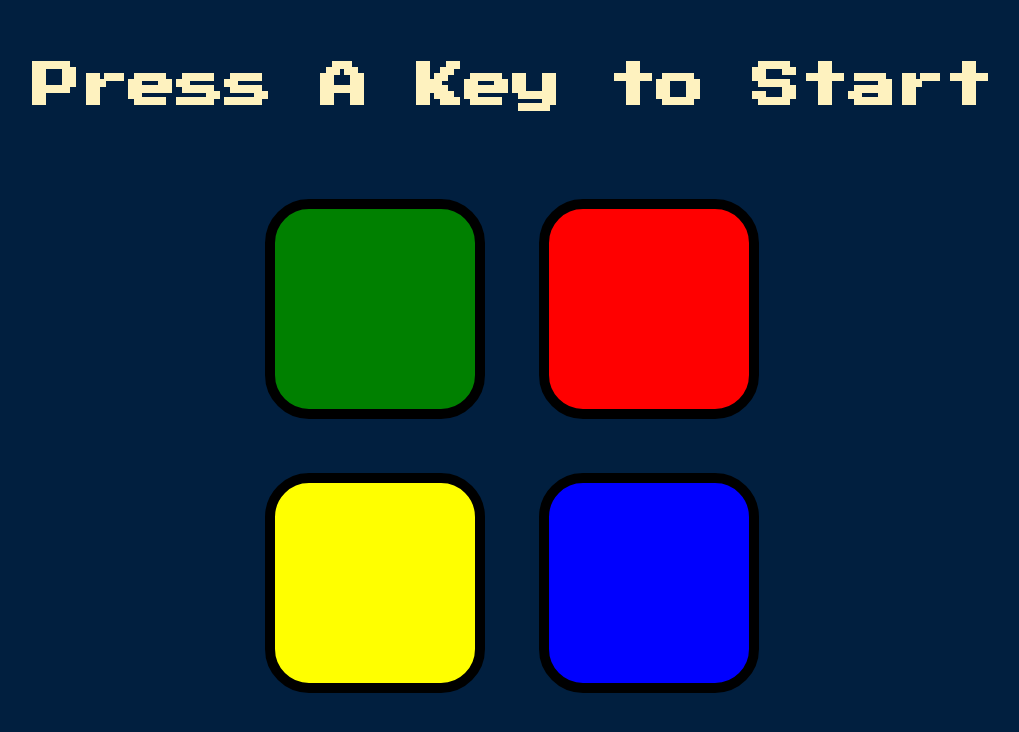
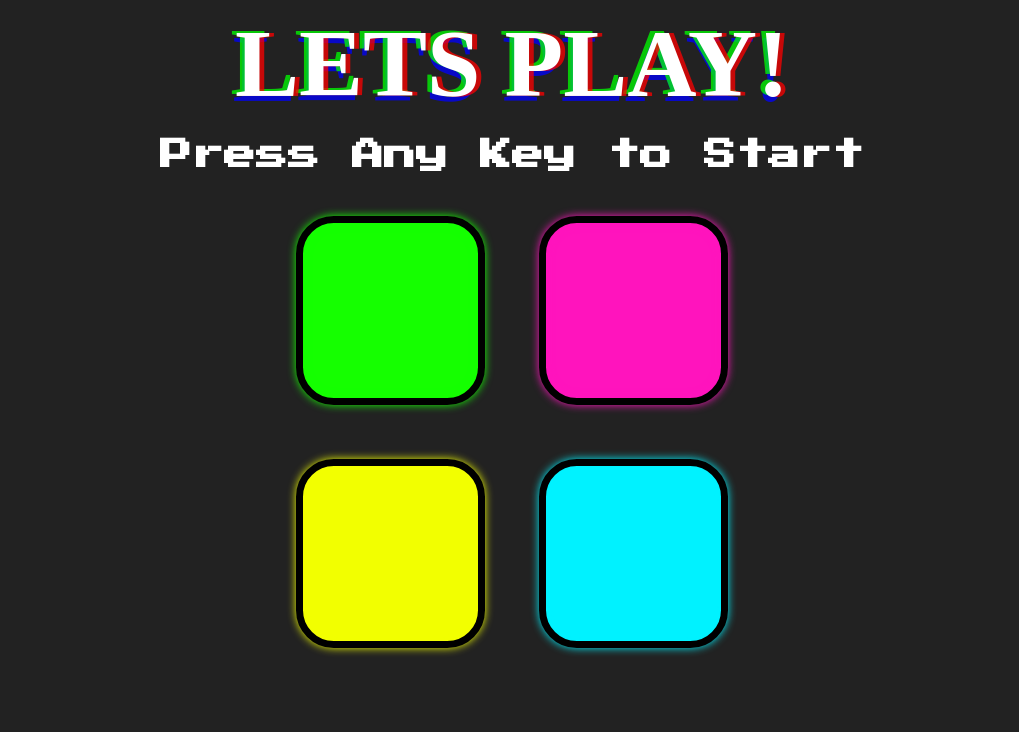
Before and after one commit to EmilyHolland25/SimonSaysJs, a plain HTML site: page index.html in a window 1280 px wide. Shown: the whole page, without its empty margins (128-1147 px from the left). Drawn offline with nearby package versions, Linux system fonts and the light colour scheme.

Commit message:
restyled website

```diff
--- a/index.html
+++ b/index.html
@@ -3,7 +3,7 @@
 
 <head>
   <meta charset="utf-8">
-  <title>Simon</title>
+  <title>Simon Says</title>
   <link rel="stylesheet" href="styles.css">
   <link href="https://fonts.googleapis.com/css?family=Press+Start+2P" rel="stylesheet">
   <script src="https://ajax.googleapis.com/ajax/libs/jquery/3.5.1/jquery.min.js"></script>
@@ -11,7 +11,8 @@
 </head>
 
 <body>
-  <h1 id="level-title">Press A Key to Start</h1>
+  <h1 class="glitch"><span aria-hidden="true">Lets Play!</span>Lets Play!<span aria-hidden="true">Lets Play!</span></h1>
+  <h1 id="level-title">Press Any Key to Start</h1>
   <div class="container">
     <div lass="row">
 
--- a/styles.css
+++ b/styles.css
@@ -1,13 +1,91 @@
 body {
   text-align: center;
-  background-color: #011F3F;
+  background-color: #222;
 }
+
+/* glitch title */
+
+.glitch {
+  color: white;
+  font-size: 6rem;
+  font-weight: 700;
+  text-transform: uppercase;
+  position: relative;
+  margin: 0;
+
+  text-shadow: 0.05em 0 0 rgba(255,0,0,0.75),
+  -0.025em -0.05em 0 rgba(0,255,0, 0.75),
+  0.025em 0.05em 0 rgba(0,0,255,0.75);
+
+  animation: glitch 500ms infinite;
+}
+
+.glitch span {
+  position: absolute;
+  top: 0;
+  left: -50%;
+
+}
+
+.glitch span:first-child {
+  animation: glitch 650ms infinite;
+  clip-path: polygon(0 0, 100% 0, 100% 30%, 0 45%);
+  transform: translate(-0.025em, -0.0125em);
+  opacity: 0.8;
+}
+
+.glitch span:last-child {
+  animation: glitch 375ms infinite;
+  clip-path: polygon(0 60%, 100% 60%, 100% 100%, 0 100%);
+  transform: translate(0.0125em, 0.025em);
+  opacity: 0.8;
+}
+
+@keyframes glitch {
+  0% {
+    text-shadow: 0.05em 0 0 rgba(255,0,0,0.75),
+    -0.05em -0.025em 0 rgba(0,255,0, 0.75),
+    -0.025em 0.05em 0 rgba(0,0,255,0.75);
+  }
+  14% {
+    text-shadow: 0.05em 0 0 rgba(255,0,0,0.75),
+    -0.05em -0.025em 0 rgba(0,255,0, 0.75),
+    -0.025em 0.05em 0 rgba(0,0,255,0.75);
+  }
+  15% {
+    text-shadow: -0.05em -0.025 0 rgba(255,0,0,0.75),
+    0.025em 0.025em 0 rgba(0,255,0, 0.75),
+    -0.05em -0.05em 0 rgba(0,0,255,0.75);
+  }
+  49% {
+    text-shadow: -0.05em -0.025 0 rgba(255,0,0,0.75),
+    0.025em 0.025em 0 rgba(0,255,0, 0.75),
+    -0.05em -0.05em 0 rgba(0,0,255,0.75);
+  }
+  50% {
+    text-shadow: 0.025em 0.05em 0 rgba(255,0,0,0.75),
+    0.05em 0 0 rgba(0,255,0, 0.75),
+    0 -0.05em 0 rgba(0,0,255,0.75);
+  }
+  99% {
+    text-shadow: 0.025em 0.05em 0 rgba(255,0,0,0.75),
+    0.05em 0 0 rgba(0,255,0, 0.75),
+    0 -0.05em 0 rgba(0,0,255,0.75);
+  }
+  100% {
+    text-shadow: -0.025em 0 0 rgba(255,0,0,0.75),
+    -0.025em -0.025em 0 rgba(0,255,0, 0.75),
+    -0.025em -0.05em 0 rgba(0,0,255,0.75);
+  }
+}
+
+/* subheading */
 
 #level-title {
   font-family: 'Press Start 2P', cursive;
-  font-size: 3rem;
-  margin:  5%;
-  color: #FEF2BF;
+  font-size: 2rem;
+  margin: 20px;
+  color: #fff;
 }
 
 .container {
@@ -16,14 +94,20 @@ body {
   margin: auto;
 
 }
+/* buttons */
 
 .btn {
   margin: 25px;
   display: inline-block;
-  height: 200px;
-  width: 200px;
-  border: 10px solid black;
+  height: 175px;
+  width: 175px;
+  border: 7px solid black;
   border-radius: 20%;
+  cursor: pointer;
+}
+
+.btn:hover {
+  transform: scale(1.025);
 }
 
 .game-over {
@@ -32,19 +116,27 @@ body {
 }
 
 .red {
-  background-color: red;
+  background-color: hsl(317, 100%, 54%);
+  box-shadow: inset 0 0 0.5em 0  hsl(317, 100%, 54%), 0 0 0.5em 0  hsl(317, 100%, 54%);
+
 }
 
 .green {
-  background-color: green;
+  background-color: hsl(115, 100%, 50%);
+  box-shadow: inset 0 0 0.5em 0  hsl(115, 100%, 50%), 0 0 0.5em 0  hsl(115, 100%, 50%);
+
 }
 
 .blue {
-  background-color: blue;
+  background-color: hsl(183, 100%, 50%);
+  box-shadow: inset 0 0 0.5em 0  hsl(183, 100%, 50%), 0 0 0.5em 0  hsl(183, 100%, 50%);
+
 }
 
 .yellow {
-  background-color: yellow;
+  background-color: hsl(63, 100%, 50%);
+  box-shadow: inset 0 0 0.5em 0  hsl(63, 100%, 50%), 0 0 0.5em 0  hsl(63, 100%, 50%);
+
 }
 
 .pressed {
```
